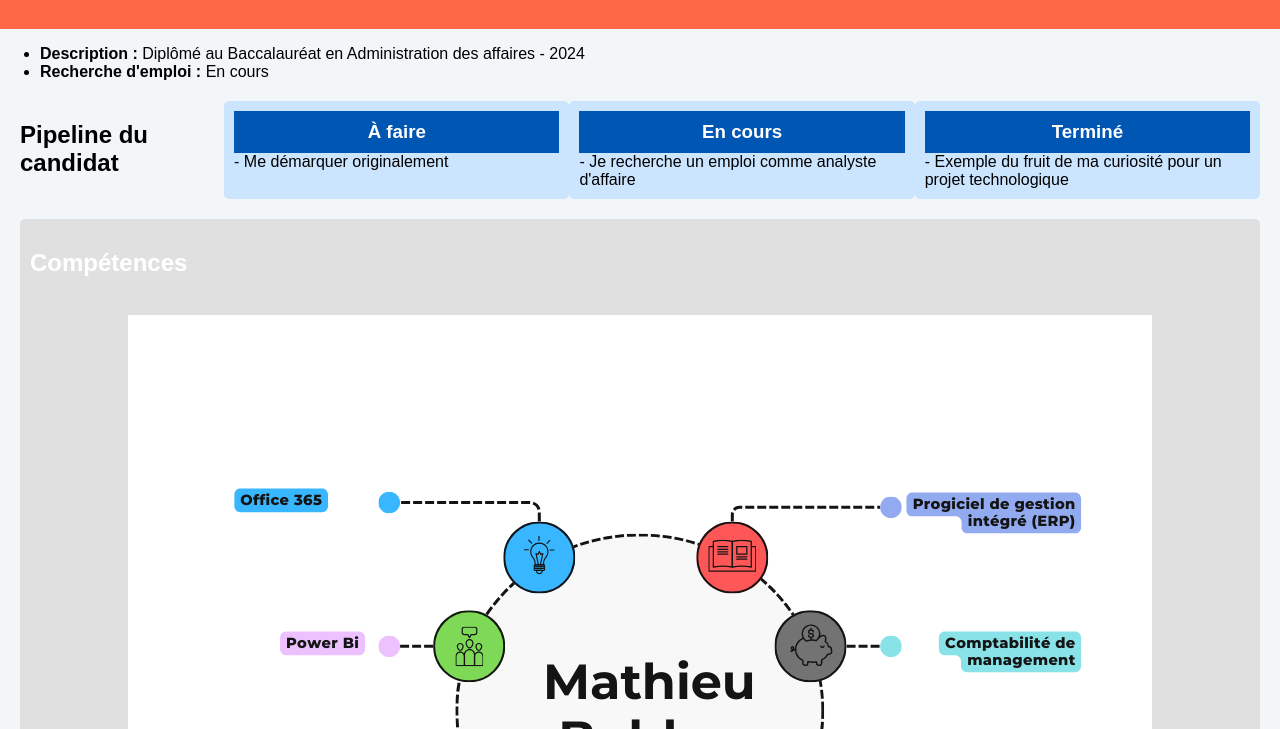
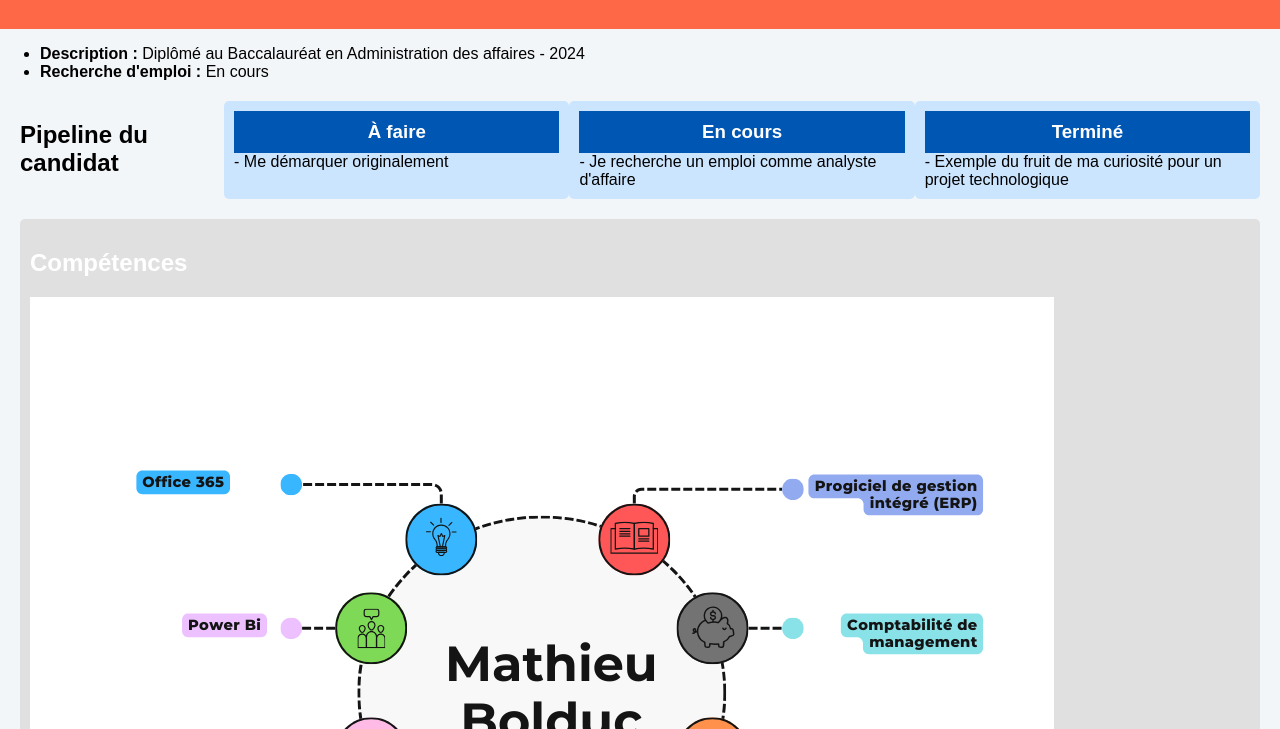
Before and after one commit to Mathcodext/Portfolio-de-Mathieu, a plain HTML site: page index.html in a window 1280 px wide. Shown: the part 71-800 px from the top of the page. Drawn offline with Linux system fonts and the light colour scheme.

Commit message:
Update style.css

```diff
--- a/style.css
+++ b/style.css
@@ -13,10 +13,10 @@ header {
     text-align: center;
 }
 .mindmap {
-    margin: 1cm auto; /* Cela ajoute la marge et centre l'image horizontalement */
-    display: block; /* Nécessaire pour centrer l'image */
-    max-width: 125%; /* Ajuste la taille de l'image selon l'espace disponible */
-    height: auto; /* Garde le ratio d'aspect de l'image */
+    margin: 0cm auto
+    display: block
+    max-width: 100%
+    height: auto
 }
 .info-section {
     margin: 20px;
```
